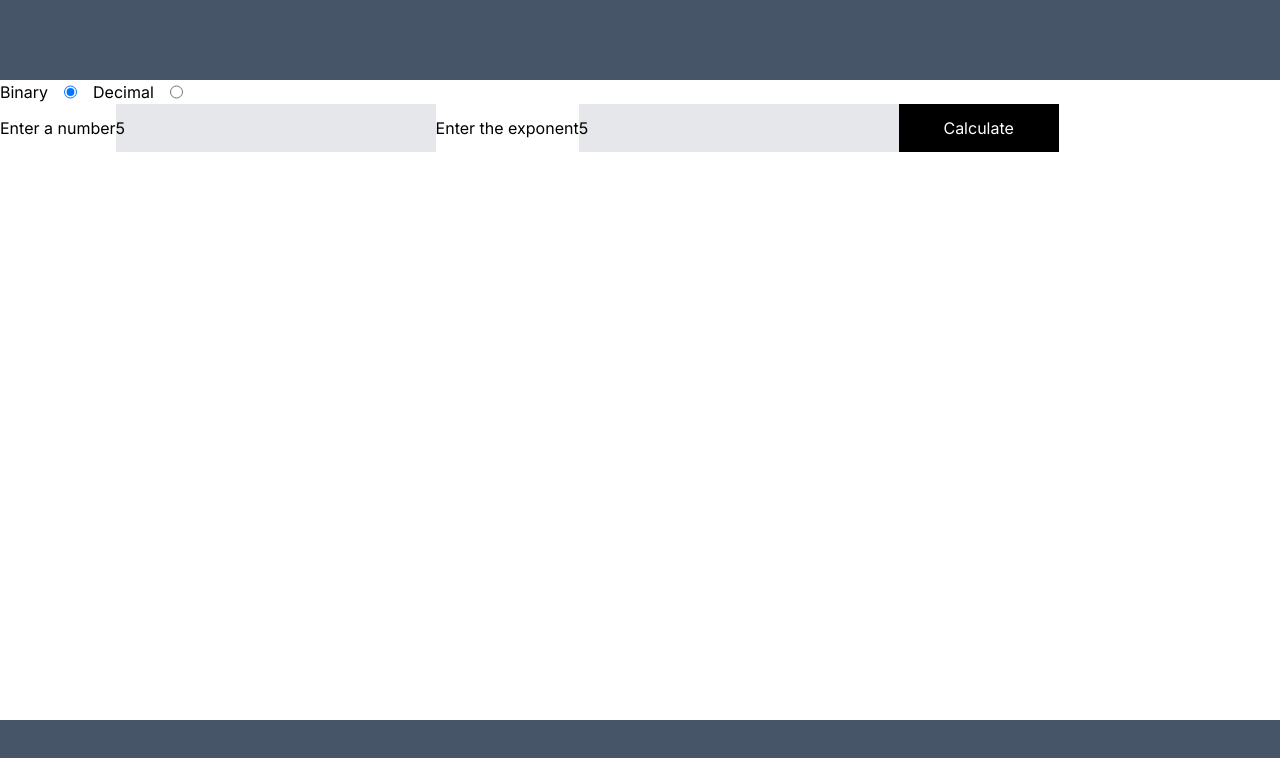
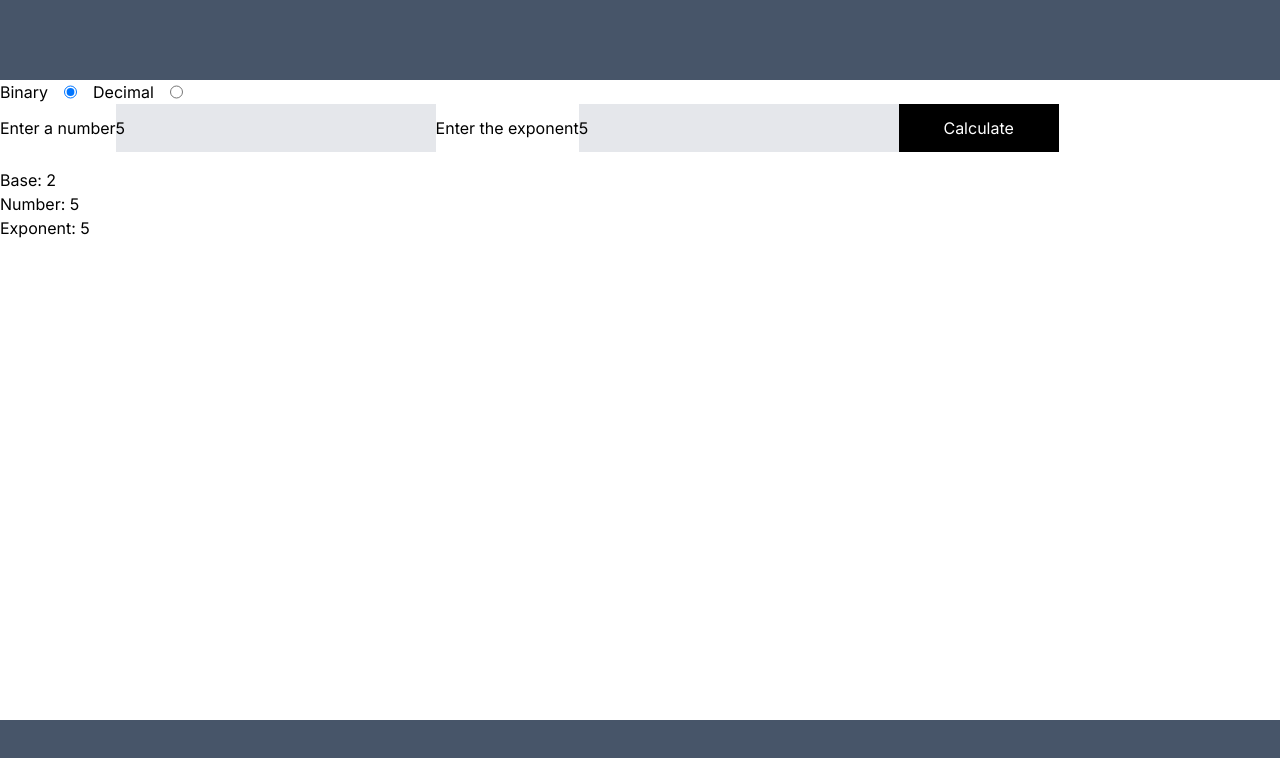
Before and after one commit to nzwh/binary-64-fpc, a Next.js app: page / in a window 1280 px wide. Both pictures are taken after typing "5", "5" into the empty fields and a click on the button "Calculate". Shown: the top 758 px of the page. Built offline with nearby package versions, Linux system fonts and the light colour scheme.

Commit message:
Add submit handling

```diff
--- a/src/app/page.tsx
+++ b/src/app/page.tsx
@@ -4,17 +4,36 @@ import React, { useState } from "react";
 import Image from "next/image";
 
 export default function Home() {
-  const [inputValue, setInputValue] = useState("");
+  const [baseValue, setBaseValue] = useState(2);
+  const [numberValue, setNumberValue] = useState("");
   const [exponentValue, setExponentValue] = useState("");
+  const [input, setInput] = useState<{ number: string; base: number; exponent: number; } | null>(null);
+  const [showOutput, setShowOutput] = useState(false);
 
-  const handleRadioChange = () => {
-    setInputValue(""); // Clear input field
+  const handleBaseChange = (event: any) => {
+    setNumberValue(""); // Clear number field
     setExponentValue(""); // Clear exponent field
+    setBaseValue(parseInt(event.target.value));
   };
 
   const handleExponentChange = (e: React.ChangeEvent<HTMLInputElement | HTMLTextAreaElement | HTMLSelectElement>) => {
     const newValue = e.target.value.slice(0, 5); // Limits the input to 5 characters
     setExponentValue(newValue);
+  };
+
+  const handleNumberChange = (event: any) => {
+    setNumberValue(event.target.value);
+  };
+
+  const handleCalculate = () => {
+    const inputData = {
+      base: baseValue,
+      number: numberValue,
+      exponent: parseInt(exponentValue)
+    };
+
+    setInput(inputData);
+    setShowOutput(true);
   };
 
   return (
@@ -24,23 +43,30 @@ export default function Home() {
         {/* radio button for binary and decimal */}
         <div className="flex space-x-4 text-black">
           <label htmlFor="binary">Binary</label>
-          <input type="radio" name="conversion" id="binary" onChange={handleRadioChange} defaultChecked />
+          <input type="radio" name="conversion" id="binary" value="2" onChange={handleBaseChange} defaultChecked />
           <label htmlFor="decimal">Decimal</label>
-          <input type="radio" name="conversion" id="decimal" onChange={handleRadioChange} />
+          <input type="radio" name="conversion" id="decimal" value="10" onChange={handleBaseChange} />
         </div>
 
           {/* input field */}
           <label htmlFor="input">Enter a number</label>
-        <input type="number" id="input" step="any" className="w-[20rem] h-[3rem] bg-gray-200 text-black" value={inputValue} onChange={(e) => setInputValue(e.target.value)} />
+        <input type="number" id="input" step="any" className="w-[20rem] h-[3rem] bg-gray-200 text-black" value={numberValue} onChange={handleNumberChange} />
 
         {/* exponent */}
         <label htmlFor="exponent">Enter the exponent</label>
         <input type="number" id="exponent" step="any" className="w-[20rem] h-[3rem] bg-gray-200 text-black" value={exponentValue} onChange={handleExponentChange} />
 
         {/* button */}
-        <button className="w-[10rem] h-[3rem] bg-black text-white">Calculate</button>
+        <button onClick={handleCalculate}  className="w-[10rem] h-[3rem] bg-black text-white">Calculate</button>
 
         {/* output */}
+        {showOutput && (
+          <div className="mt-4">
+            <p>Base: {input?.base}</p>
+            <p>Number: {input?.number}</p>
+            <p>Exponent: {input?.exponent}</p>
+          </div>
+        )}
       </section>
     </main>
   );
```
